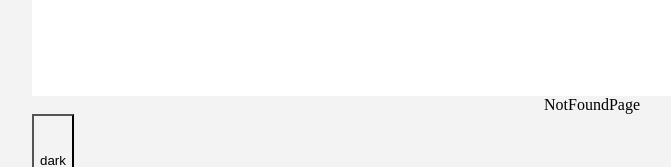
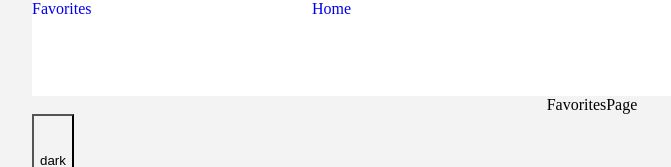
Before and after one commit to Alina-kachur/react-blogologo, a React (Create React App) app: page /favorites in a window 1280 px wide. Shown: the top 167 px of the page, without its empty margins (48-719 px from the left). Built offline with nearby package versions, Linux system fonts and the light colour scheme.

Commit message:
feat(pages): add FavoritesPage

```diff
--- a/package.json
+++ b/package.json
@@ -21,6 +21,7 @@
     "react-router-dom": "^6.5.0",
     "react-scripts": "5.0.1",
     "react-select": "^5.7.0",
+    "redux": "^4.2.0",
     "styled-components": "^5.3.6",
     "typescript": "^4.9.4",
     "web-vitals": "^2.1.4"
--- a/src/components/Header/Header.tsx
+++ b/src/components/Header/Header.tsx
@@ -1,5 +1,12 @@
+import { Link } from "react-router-dom";
+import { ROUTE } from "../../router/routes";
 import { StyledHeader } from "./styles";
 
 export const Header = () => {
-  return <StyledHeader></StyledHeader>;
+  return (
+    <StyledHeader>
+      <Link to={ROUTE.FAVORITES}>Favorites</Link>
+      <Link to={ROUTE.HOME}>Home</Link>
+    </StyledHeader>
+  );
 };
--- /dev/null
+++ b/src/components/RequareAuth/RequareAuth.tsx
@@ -0,0 +1,7 @@
+import { Navigate, Outlet } from "react-router-dom";
+import { ROUTE } from "../../router/routes";
+
+export const RequareAuth = () => {
+  const isAuth = true;
+  return isAuth ? <Outlet /> : <Navigate to={ROUTE.HOME} />;
+};
--- /dev/null
+++ b/src/pages/FavoritesPage.tsx
@@ -0,0 +1,3 @@
+export const FavoritesPage = () => {
+  return <div>FavoritesPage</div>;
+};
--- a/src/router/router.tsx
+++ b/src/router/router.tsx
@@ -1,5 +1,7 @@
 import { createBrowserRouter, createRoutesFromElements, Route } from "react-router-dom";
 import { MainTemplate } from "../components/MainTemplate/MainTemplate";
+import { RequareAuth } from "../components/RequareAuth/RequareAuth";
+import { FavoritesPage } from "../pages/FavoritesPage";
 import { HomePage } from "../pages/HomePage";
 import { NotFoundPage } from "../pages/NotFoundPage";
 import { ROUTE } from "./routes";
@@ -9,6 +11,9 @@ export const router = createBrowserRouter(
     <Route path={ROUTE.HOME} element={<MainTemplate />}>
       <Route index element={<HomePage />} />
       <Route path={ROUTE.NOT_FOUND} element={<NotFoundPage />} />
+      <Route element={<RequareAuth />}>
+        <Route path={ROUTE.FAVORITES} element={<FavoritesPage />} />
+      </Route>
     </Route>,
   ),
 );
--- a/src/router/routes.ts
+++ b/src/router/routes.ts
@@ -1,4 +1,5 @@
 export enum ROUTE {
   HOME = "/",
   NOT_FOUND = "*",
+  FAVORITES = "favorites",
 }
```
